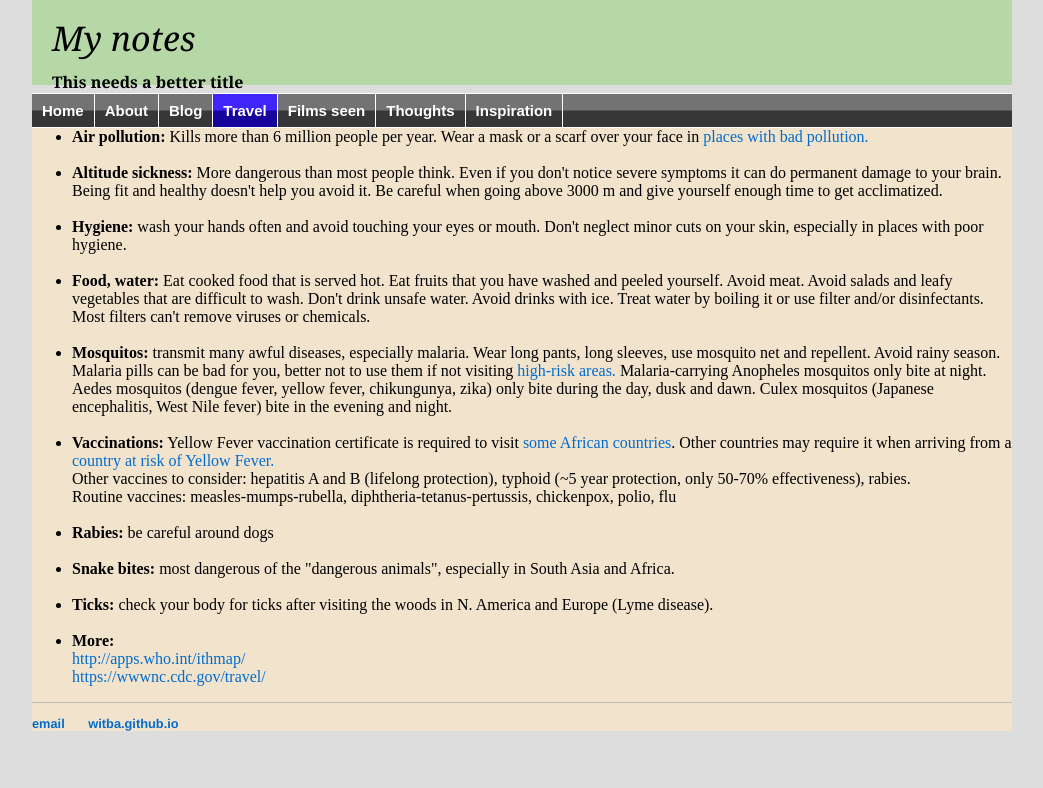
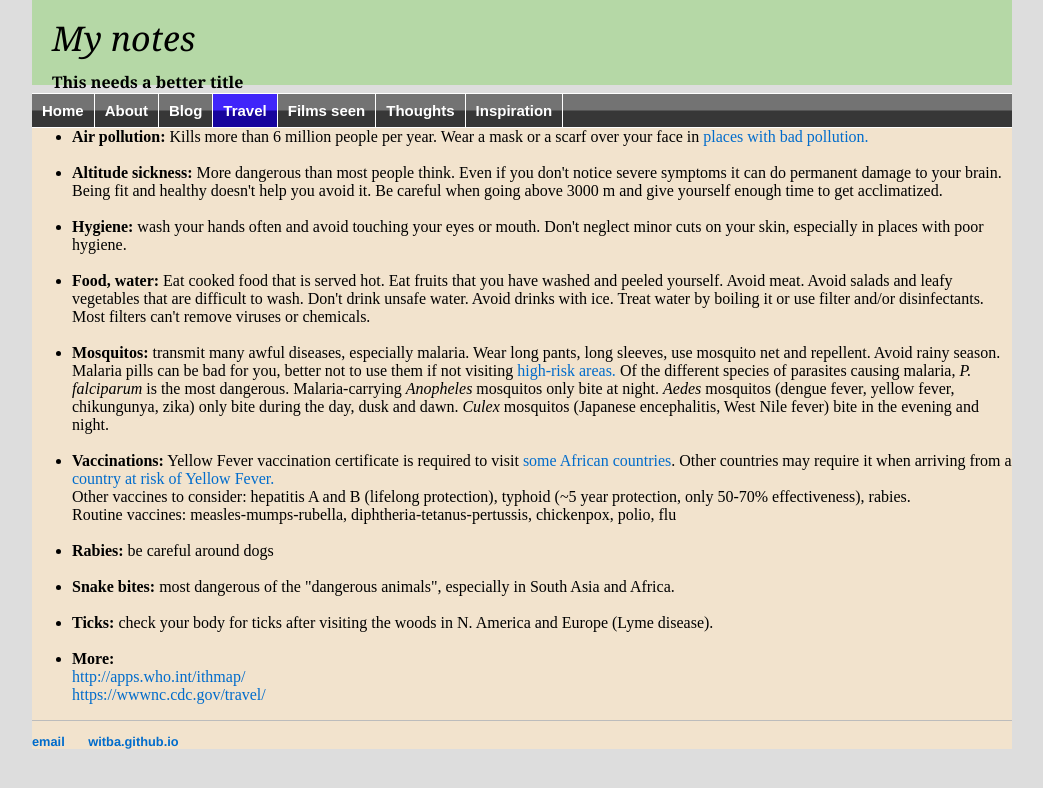
Before and after one commit to witba/witba.github.io, a Jekyll site: the page built from travel/health.html, in a window 1280 px wide. Shown: the top 788 px of the page, without its empty margins (118-1161 px from the left). Built offline with Jekyll 4.4.1, drawn with Linux system fonts in a browser that asks for light colours.

Commit message:
Update health.html

```diff
--- a/travel/health.html
+++ b/travel/health.html
@@ -14,7 +14,7 @@ title: Travel advice
 <br>
 <li><b>Food, water:</b> Eat cooked food that is served hot. Eat fruits that you have washed and peeled yourself. Avoid meat. Avoid salads and leafy vegetables that are difficult to wash. Don't drink unsafe water. Avoid drinks with ice. Treat water by boiling it or use filter and/or disinfectants. Most filters can't remove viruses or chemicals.<br>
 <br>
-<li><b>Mosquitos:</b> transmit many awful diseases, especially malaria. Wear long pants, long sleeves, use mosquito net and repellent. Avoid rainy season. Malaria pills can be bad for you, better not to use them if not visiting <a href="https://map.ox.ac.uk/explorer/#/explorer" target=_blank>high-risk areas.</a> Malaria-carrying Anopheles mosquitos only bite at night. Aedes mosquitos (dengue fever, yellow fever, chikungunya, zika) only bite during the day, dusk and dawn. Culex mosquitos (Japanese encephalitis, West Nile fever) bite in the evening and night. <br>
+<li><b>Mosquitos:</b> transmit many awful diseases, especially malaria. Wear long pants, long sleeves, use mosquito net and repellent. Avoid rainy season. Malaria pills can be bad for you, better not to use them if not visiting <a href="https://map.ox.ac.uk/explorer/#/explorer" target=_blank>high-risk areas.</a> Of the different species of parasites causing malaria, <i>P. falciparum</i> is the most dangerous. Malaria-carrying <i>Anopheles</i> mosquitos only bite at night. <i>Aedes</i> mosquitos (dengue fever, yellow fever, chikungunya, zika) only bite during the day, dusk and dawn. <i>Culex</i> mosquitos (Japanese encephalitis, West Nile fever) bite in the evening and night. <br>
 <br>
 <li><b>Vaccinations:</b> Yellow Fever vaccination certificate is required to visit <a href="https://www.who.int/emergencies/yellow-fever/maps/en/" target=_blank>some African countries</a>. Other countries may require it when arriving from a <a href="https://wwwnc.cdc.gov/travel/yellowbook/2018/infectious-diseases-related-to-travel/yellow-fever#5291" target=_blank>country at risk of Yellow Fever.</a><br>
 Other vaccines to consider: hepatitis A and B (lifelong protection), typhoid (~5 year protection, only 50-70% effectiveness), rabies. <br>
```
